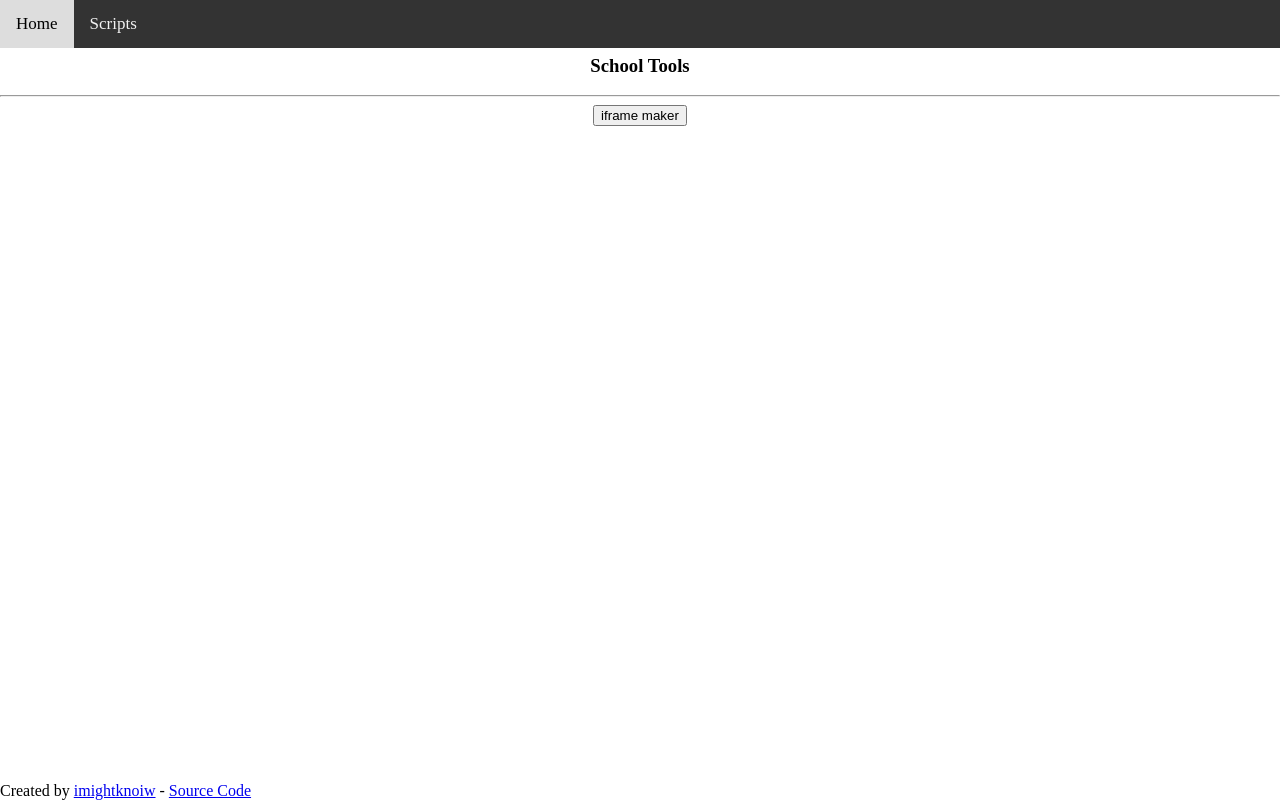
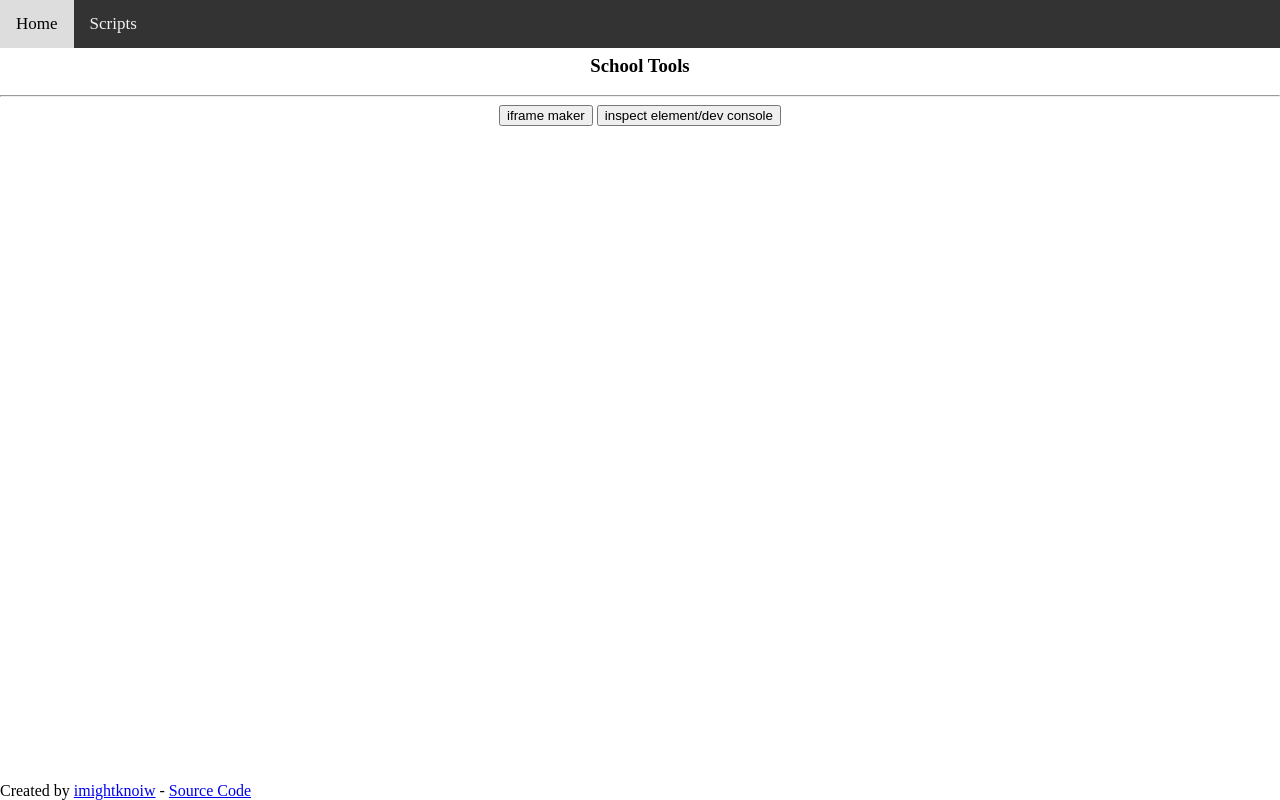
Before and after one commit to imightknoiw/school-tools, a plain HTML site: page jsbm/index.html in a window 1280 px wide. Drawn offline with Linux system fonts and the light colour scheme.

Commit message:
Update index.html

```diff
--- a/jsbm/index.html
+++ b/jsbm/index.html
@@ -60,5 +60,6 @@
   <h3>School Tools</h3>
   <hr/>
   <a href='javascript:document.head.innerHTML="<style>html { overflow: auto; } html, body, div, iframe { margin: 0px; padding: 0px; height: 100%; border: none; }</style>";var html = "<iframe src="https://bing.com" style="width:100%;height:100%;margin:0 auto;"></iframe>"; document.body.innerHTML = html; document.body.style.margin = "0 auto";void 0;' onclick="return false;"><button>iframe maker</button></a>
+  <a href='(function(){(function(){varx=document.createElement("script");x.src="https://cdn.jsdelivr.net/gh/SnowLord7/devconsole@master/main.js";x.onload=alert("LoadedDeveloperConsole!");document.head.appendChild(x);})()})()' onclick="return false;"><button>inspect element/dev console</button></a>
   <footer style="bottom:0;position:absolute;">Created by <a href="https://github.com/imightknoiw">imightknoiw</a> - <a href="https://github.com/imightknoiw/school-tools">Source Code</a></footer>
 </body>
```
